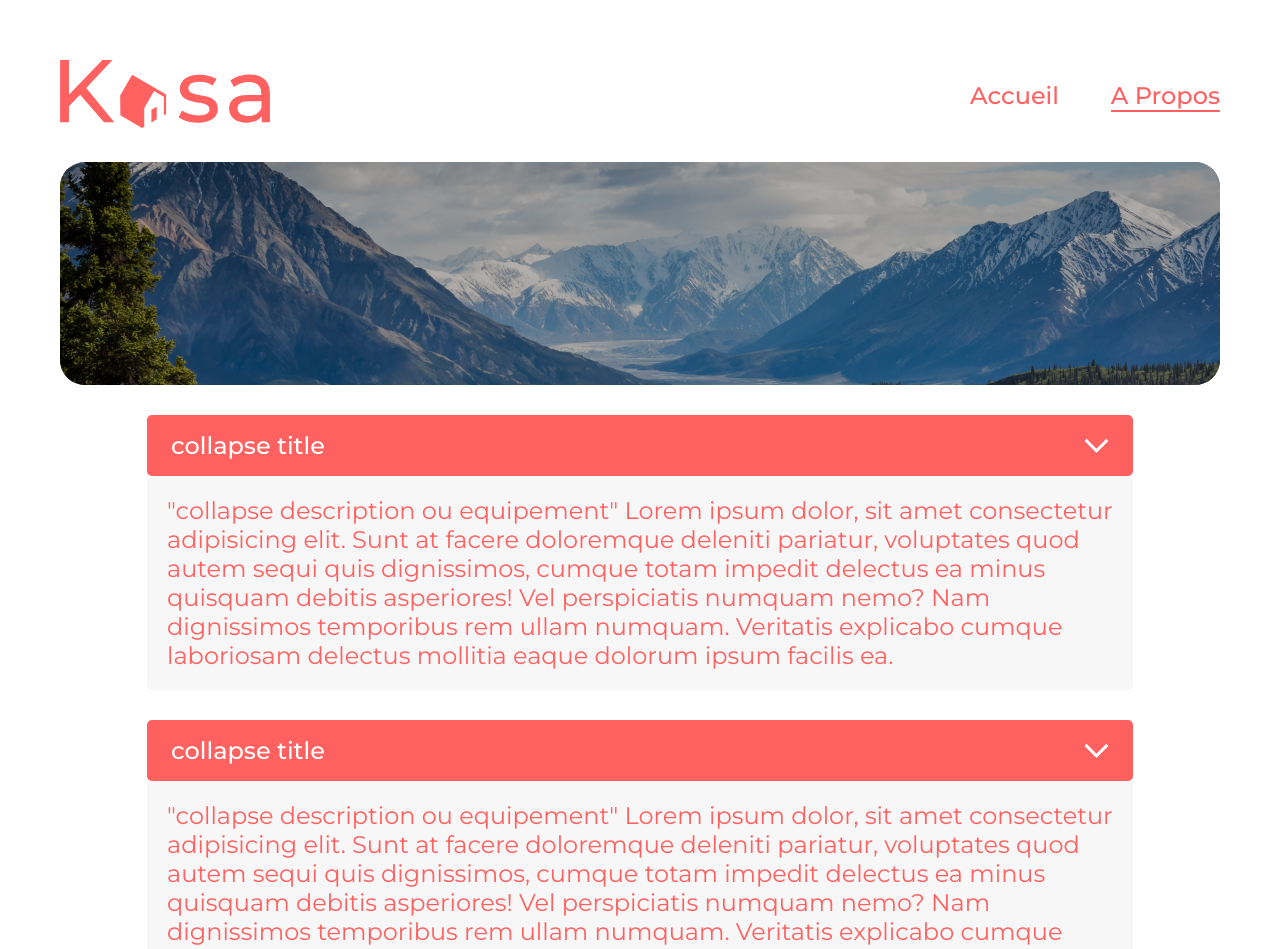
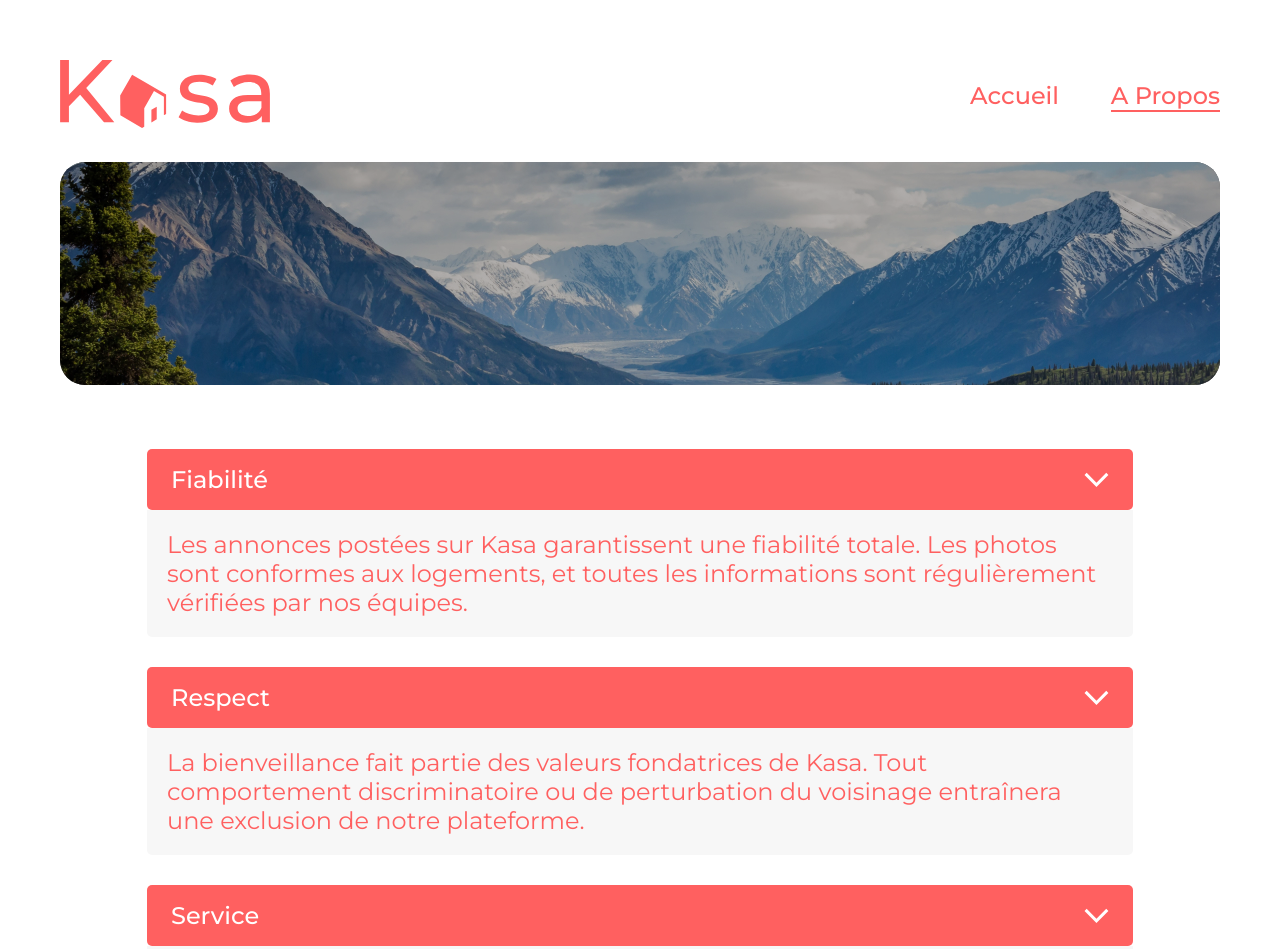
Before and after one commit to VincentQuenard/Kasa_P7_dev_web, a React (Create React App) app: page /about in a window 1280 px wide. Shown: the top 949 px of the page. Built offline with nearby package versions, Linux system fonts and the light colour scheme.

Commit message:
pages about ok, manque event pour cacher description et rotation flèche

```diff
--- a/src/components/AboutDropdown.js
+++ b/src/components/AboutDropdown.js
@@ -4,10 +4,26 @@
 const AboutDropdown = () => {
     return (
       <div className='about_container'>
-        <Collapse />
-        <Collapse />
-        <Collapse />
-        <Collapse />
+        <Collapse
+          title={'Fiabilité'}
+          description={
+            'Les annonces postées sur Kasa garantissent une fiabilité totale. Les photos sont conformes aux logements, et toutes les informations sont régulièrement vérifiées par nos équipes.'
+          }
+        />
+        <Collapse
+          title={'Respect'}
+          description={
+            'La bienveillance fait partie des valeurs fondatrices de Kasa. Tout comportement discriminatoire ou de perturbation du voisinage entraînera une exclusion de notre plateforme.'
+          }
+        />
+        <Collapse
+          title={'Service'}
+          description={`Nos équipes se tiennent à votre disposition pour vous fournir une expérience parfaite. N'hésitez pas à nous contacter si vous avez la moindre question.`}
+        />
+        <Collapse
+          title={'Sécurité'}
+          description={`La sécurité est la priorité de Kasa. Aussi bien pour nos hôtes que pour les voyageurs, chaque logement correspond aux critères de sécurité établis par nos services. En laissant une note aussi bien à l'hôte qu'au locataire, cela permet à nos équipes de vérifier que les standards sont bien respectés. Nous organisons également des ateliers sur la sécurité domestique pour nos hôtes. `}
+        />
       </div>
     );
 };
--- a/src/components/Collapse.js
+++ b/src/components/Collapse.js
@@ -1,17 +1,14 @@
 import React from 'react';
 import arrow from '../assets/arrow.svg';
 
-const Collapse = () => {
+const Collapse = ({title, description}) => {
   return (
     <div className='collapse_container'>
       <div className='collapse_header'>
-        <h1>collapse title</h1>
+        <h1>{title}</h1>
         <img className='collapse_arrow' src={arrow} alt='fleche_dropdown' />
       </div>
-      <p className='collapse_description'>
-        "collapse description ou equipement"
-        Lorem ipsum dolor, sit amet consectetur adipisicing elit. Sunt at facere doloremque deleniti pariatur, voluptates quod autem sequi quis dignissimos, cumque totam impedit delectus ea minus quisquam debitis asperiores! Vel perspiciatis numquam nemo? Nam dignissimos temporibus rem ullam numquam. Veritatis explicabo cumque laboriosam delectus mollitia eaque dolorum ipsum facilis ea.
-      </p>
+      <p className='collapse_description'>{description}</p>
     </div>
   );
 };
--- a/src/styles/_settings.scss
+++ b/src/styles/_settings.scss
@@ -19,7 +19,7 @@
   font-weight: 500;
   font-size: 16px;
   padding: 60px 60px;
-  // max-width: 1600px;
+  max-width: 1600px;
   margin: 0 auto;
   height: 100vh;
   cursor: pointer;
--- a/src/styles/components/_aboutDropdown.scss
+++ b/src/styles/components/_aboutDropdown.scss
@@ -1,7 +1,11 @@
 .about_container{
-    margin-left: auto;
-  margin-right: auto;
+
+  margin: 4rem auto 4rem auto;
   width: 85%;
+   @media screen and (max-width: 950px) {
+        width: 100%;
+
+      }
 
   .collapse_container{
     margin-bottom: 30px;
@@ -16,6 +20,9 @@
     h1{
         font-size: 1.5rem;
         font-weight: 500;
+         @media screen and (max-width: 600px) {
+         font-size: 0.8125rem;
+      }
     }
 
 }
@@ -26,5 +33,8 @@
     font-weight: 400;
     padding: 20px;
     border-radius: 0px 0px 5px 5px;
+    @media screen and (max-width: 600px) {
+         font-size: 0.75rem;
+      }
 } }
 }
```
